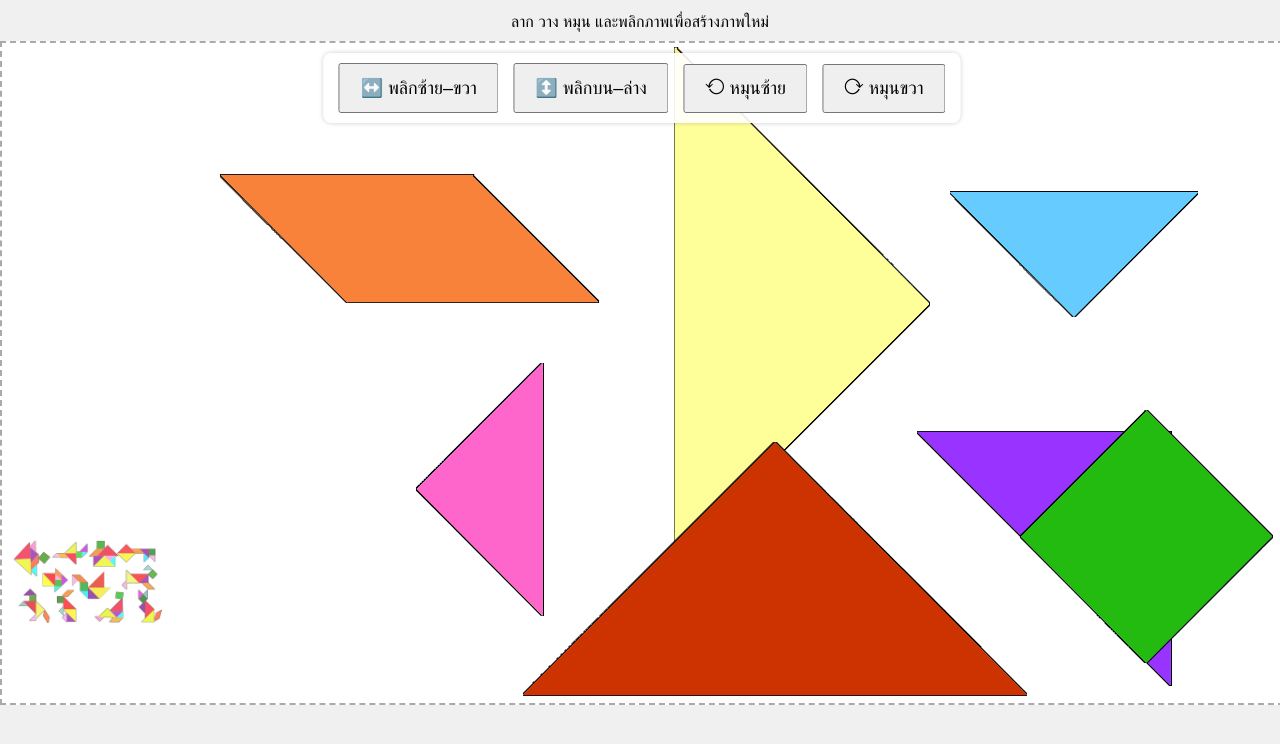
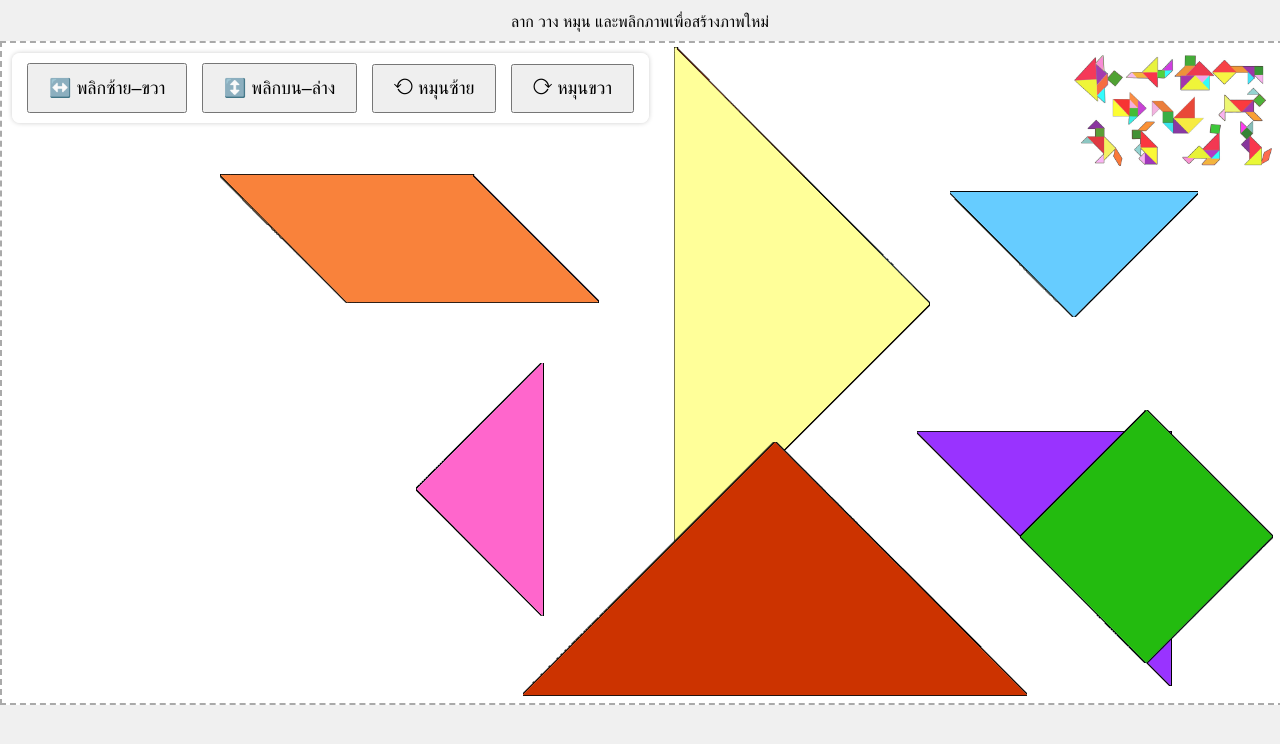
Before and after one commit to plesaren/knightgirl, a plain HTML site: page index.html in a window 1280 px wide. Shown: the part 60-804 px from the top of the page. Drawn offline with Linux system fonts and the light colour scheme.

Commit message:
Add files via upload

```diff
--- a/index.html
+++ b/index.html
@@ -47,8 +47,7 @@
     #controls {
       position: absolute;
       top: 10px;
-      left: 50%;
-      transform: translateX(-50%);
+      left: 10px;
       z-index: 2;
       background-color: rgba(255, 255, 255, 0.9);
       padding: 10px;
@@ -63,10 +62,10 @@
     }
     #fixed-example {
       position: absolute;
-      bottom: 80px;
-      left: 10px;
-      width: 150px;
-      opacity: 0.7;
+      top: 10px;
+      right: 10px;
+      width: 200px;
+      opacity: 0.8;
       pointer-events: none;
       z-index: 1;
     }
```
